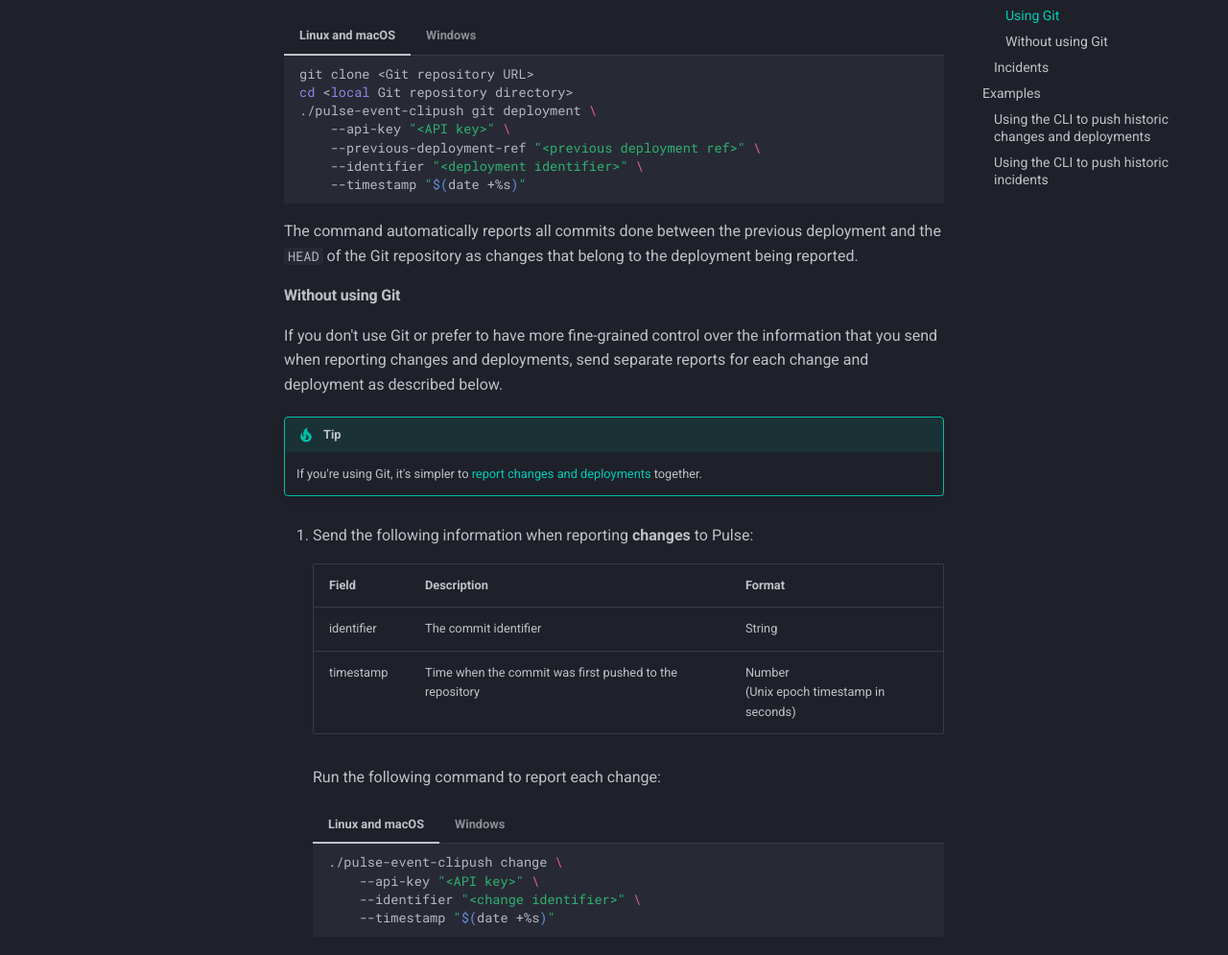
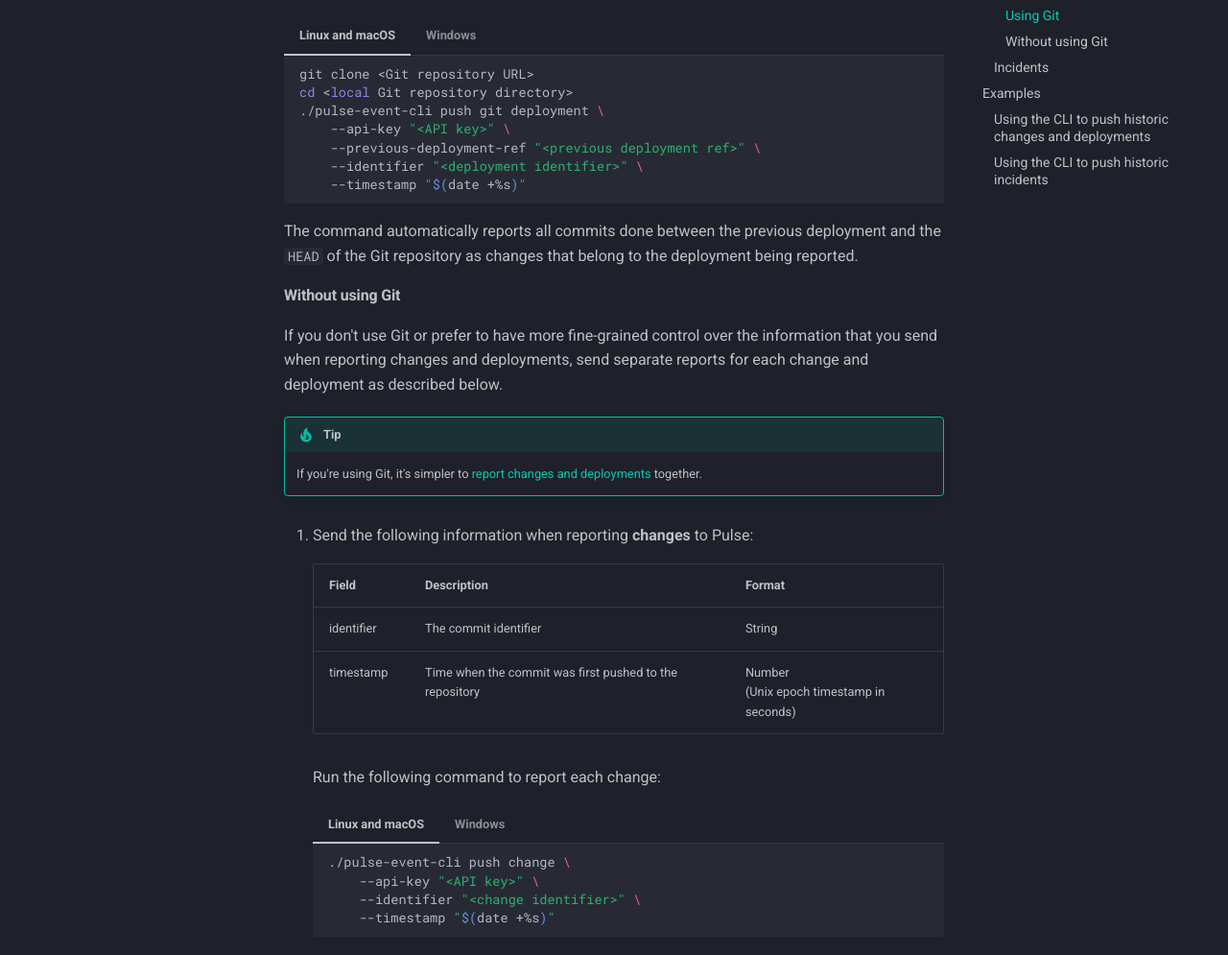
Before and after one commit to codacy/pulse-user-docs, an MkDocs documentation site: the page built from docs/index.md, in a window 1280 px wide and 1400 px high, scrolled down 2354 px. Shown: the part 173-1168 px from the top of the window at 96% size. Built offline with MkDocs 1.6.1 and Material for MkDocs 9.7.7, drawn with Linux system fonts in a browser that asks for light colours; some of the changed text lies outside the part shown.

Commit message:
fix: Add space between binaries and command

````diff
--- a/docs/index.md
+++ b/docs/index.md
@@ -61,7 +61,7 @@ Download the latest version of the CLI for your operating system and make sure t
 
     === "Linux and macOS"
         ```sh
-        ./pulse-event-clihelp
+        ./pulse-event-cli help
         ```
 
     === "Windows"
@@ -104,7 +104,7 @@ Run the following command to report a deployment and its changes:
     ```sh
     git clone <Git repository URL>
     cd <local Git repository directory>
-    ./pulse-event-clipush git deployment \
+    ./pulse-event-cli push git deployment \
         --api-key "<API key>" \
         --previous-deployment-ref "<previous deployment ref>" \
         --identifier "<deployment identifier>" \
@@ -141,7 +141,7 @@ If you don't use Git or prefer to have more fine-grained control over the inform
 
     === "Linux and macOS"
         ```sh
-        ./pulse-event-clipush change \
+        ./pulse-event-cli push change \
             --api-key "<API key>" \
             --identifier "<change identifier>" \
             --timestamp "$(date +%s)"
@@ -167,7 +167,7 @@ If you don't use Git or prefer to have more fine-grained control over the inform
 
     === "Linux and macOS"
         ```sh
-        ./pulse-event-clipush deployment \
+        ./pulse-event-cli push deployment \
             --api-key "<API key>" \
             --identifier "<deployment identifier>" \
             --timestamp "$(date +%s)" \
@@ -206,7 +206,7 @@ Run the following command to report each incident:
 
 === "Linux and macOS"
     ```sh
-    ./pulse-event-clipush incident \
+    ./pulse-event-cli push incident \
         --api-key "<API key>" \
         --identifier "<incident identifier>" \
         --timestampCreated "<timestampCreated>" \
@@ -278,7 +278,7 @@ do
         if [ ${#deployment_changes[@]} -gt 0 ]
         then
             echo "Pushing deployment ${deployment_id} with changes [${deployment_changes[@]}]"
-            ./pulse-event-clipush deployment \
+            ./pulse-event-cli push deployment \
                 --api-key "${CREDENTIALS}" \
                 --identifier "${deployment_id}" \
                 --timestamp "${deployment_date}" \
@@ -289,7 +289,7 @@ do
                 deployment_change_date=$(git log --format="%at" ${deployment_change} --max-count=1)
 
                 echo "Pushing changes ${deployment_change} with date ${deployment_change_date}"
-                ./pulse-event-clipush change \
+                ./pulse-event-cli push change \
                     --api-key "${CREDENTIALS}" \
                     --identifier "${deployment_change}" \
                     --timestamp "${deployment_change_date}"
````
